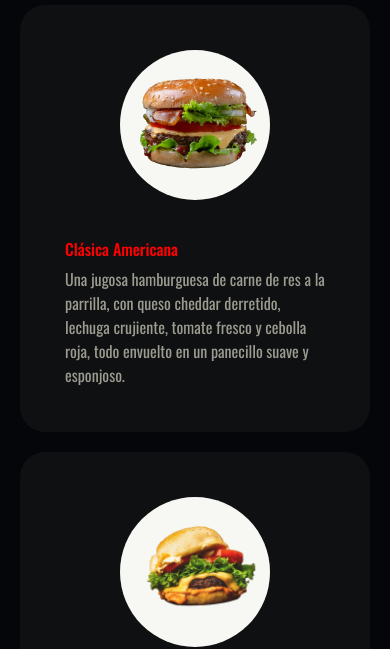
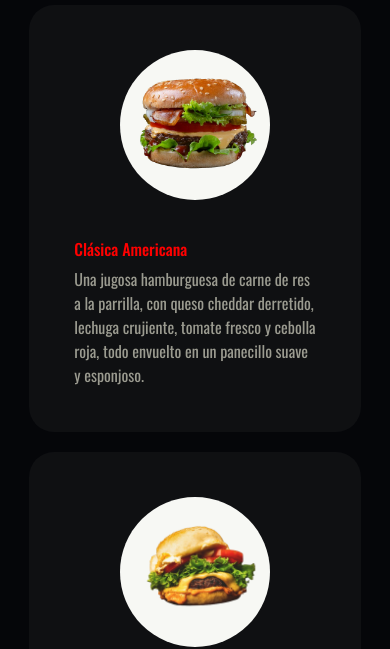
Before and after one commit to MgabrielM/PFMeneghetti, a website: page pages/productos.html in a window 390 px wide. Shown: the part 231-880 px from the top of the page. Drawn offline with nearby package versions, Linux system fonts and the light colour scheme.

Commit message:
Actualización de pag productos responsive

```diff
--- a/scss/style.scss
+++ b/scss/style.scss
@@ -210,7 +210,7 @@ body {
     .contenedor-menu-primario{
         width: 1300px;
         max-width: 85%;
-        min-width: 350px;
+        min-width: 325px;
         height: auto;
         display: flex;
         flex-direction: column;
```
Also changed, not shown: css/style.css.
